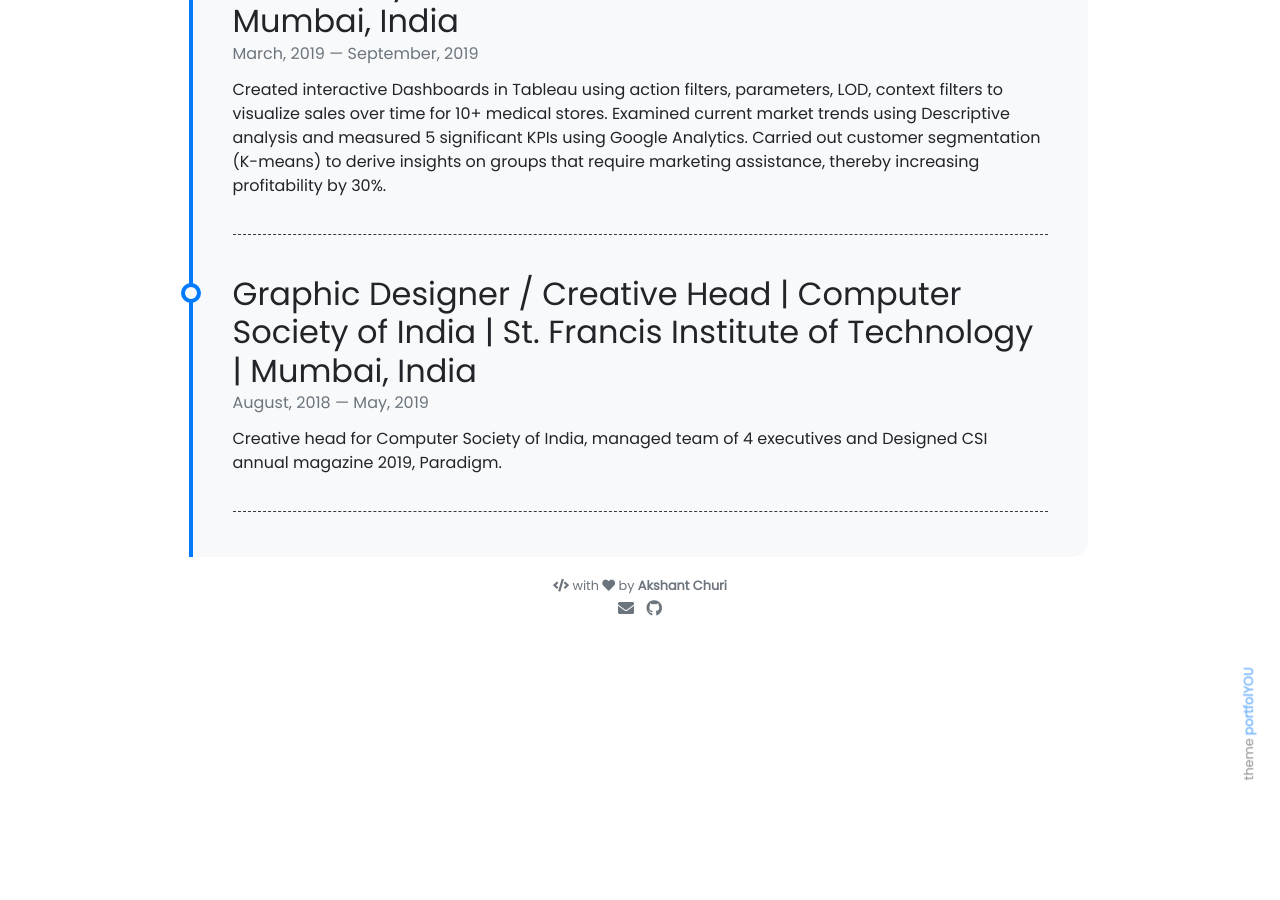
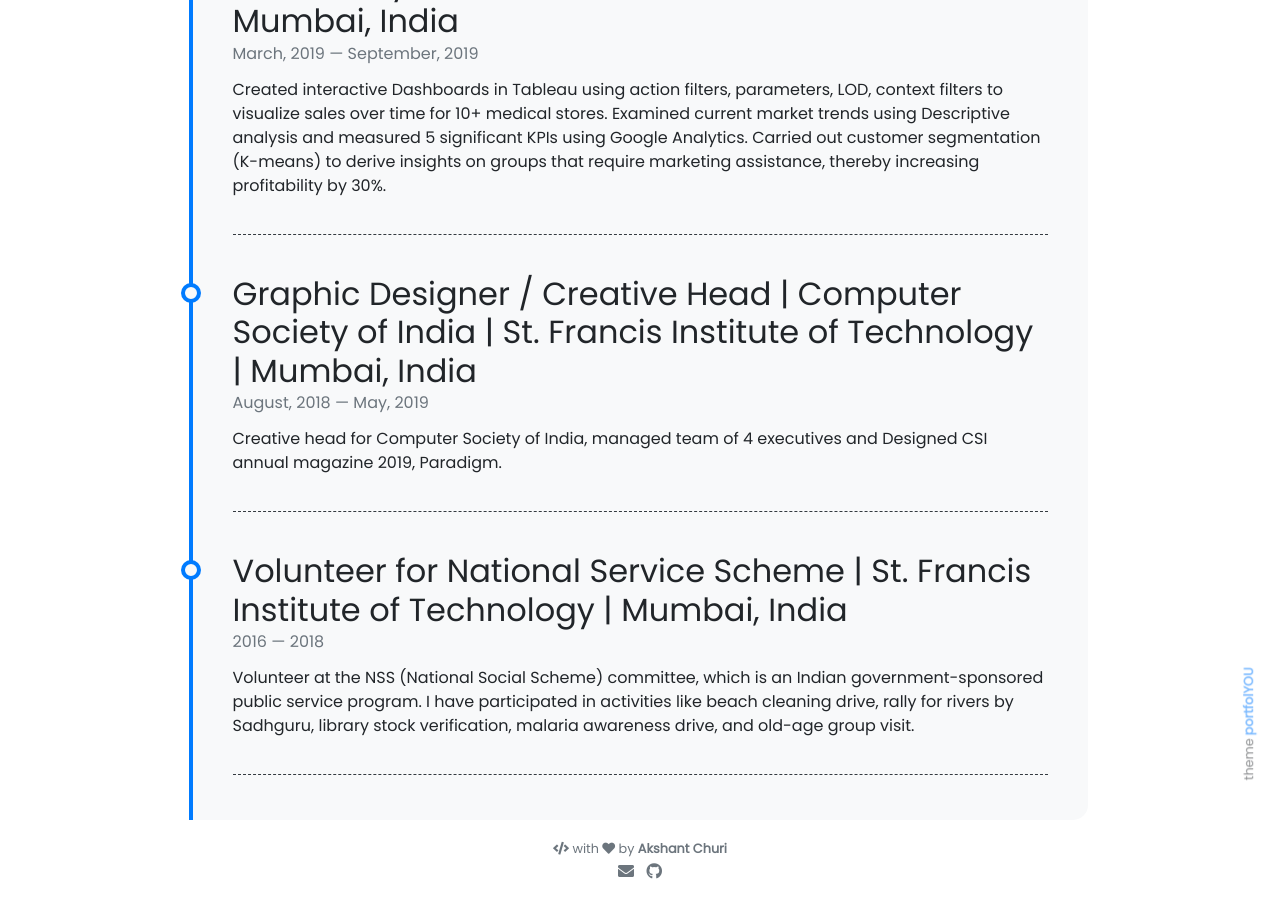
Before and after one commit to akshant10/akshant10.github.io, a Jekyll site: the page built from pages/about.md, in a window 1280 px wide and 900 px high, scrolled down 1867 px. Built offline with Jekyll 4.4.1, drawn with Linux system fonts in a browser that asks for light colours; nearby versions of some CDN libraries.

Commit message:
Update timeline.yml

```diff
--- a/_data/timeline.yml
+++ b/_data/timeline.yml
@@ -22,3 +22,8 @@
   from: August, 2018
   to: May, 2019
   description: Creative head for Computer Society of India, managed team of 4 executives and Designed CSI annual magazine 2019, Paradigm.
+
+- title: Volunteer for National Service Scheme | St. Francis Institute of Technology | Mumbai, India
+  from: 2016
+  to: 2018
+  description: Volunteer at the NSS (National Social Scheme) committee, which is an Indian government-sponsored public service program. I have participated in activities like beach cleaning drive, rally for rivers by Sadhguru, library stock verification, malaria awareness drive, and old-age group visit.
```
